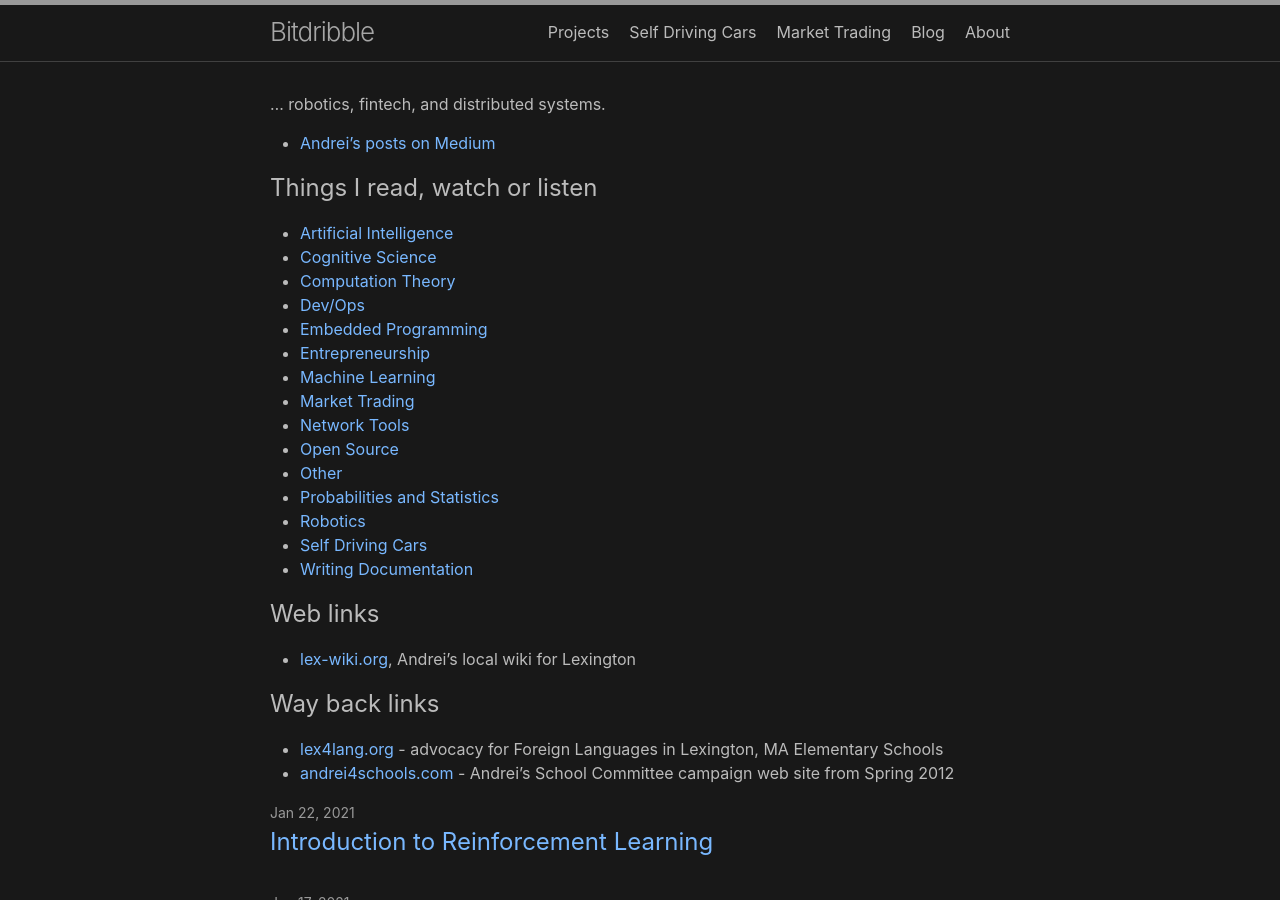
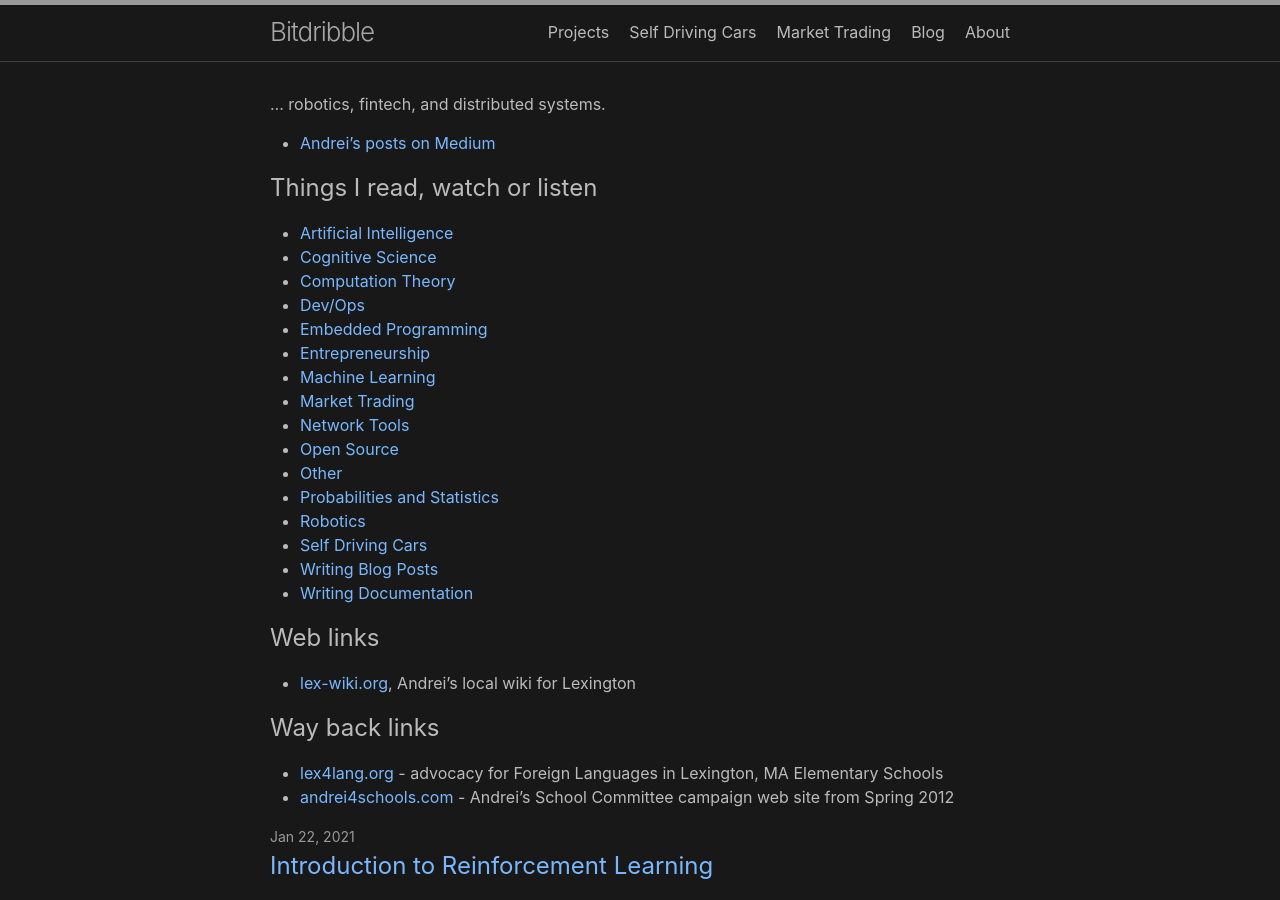
Before and after one commit to analytiq-hub/sigagent.github.io, a Jekyll site: the page built from index.md, in a window 1280 px wide and 900 px high. Built offline with Jekyll 4.4.1, drawn with Linux system fonts in a browser that asks for light colours.

Commit message:
*** empty log message ***

```diff
--- a/index.md
+++ b/index.md
@@ -27,6 +27,7 @@ layout: home
 * [Probabilities and Statistics](probabilities_and_statistics.md)
 * [Robotics](robotics.md)
 * [Self Driving Cars](self_driving_cars.md)
+* [Writing Blog Posts](writing_blog_posts.md)
 * [Writing Documentation](writing_documentation.md)
 
 ## Web links
```
